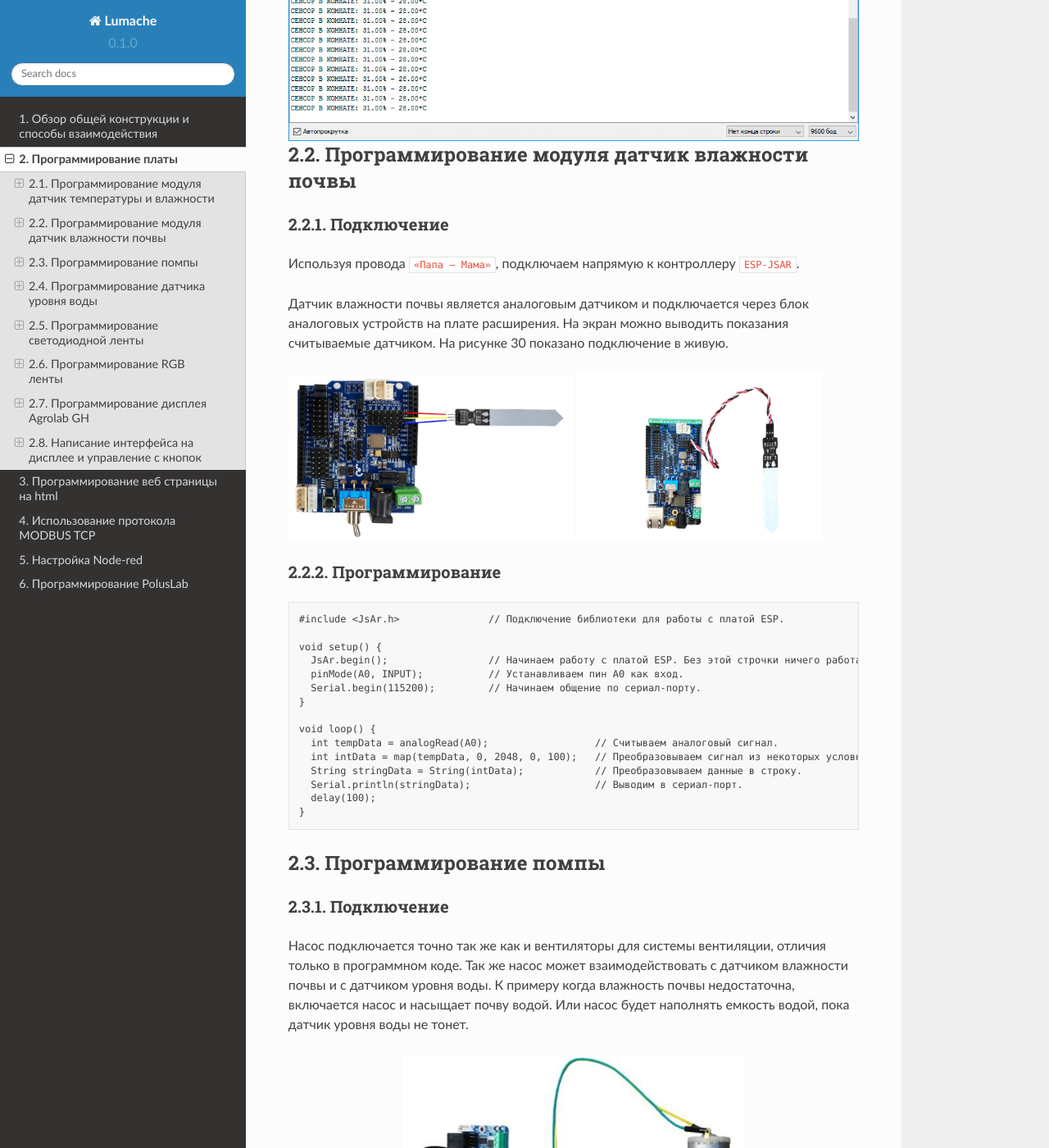
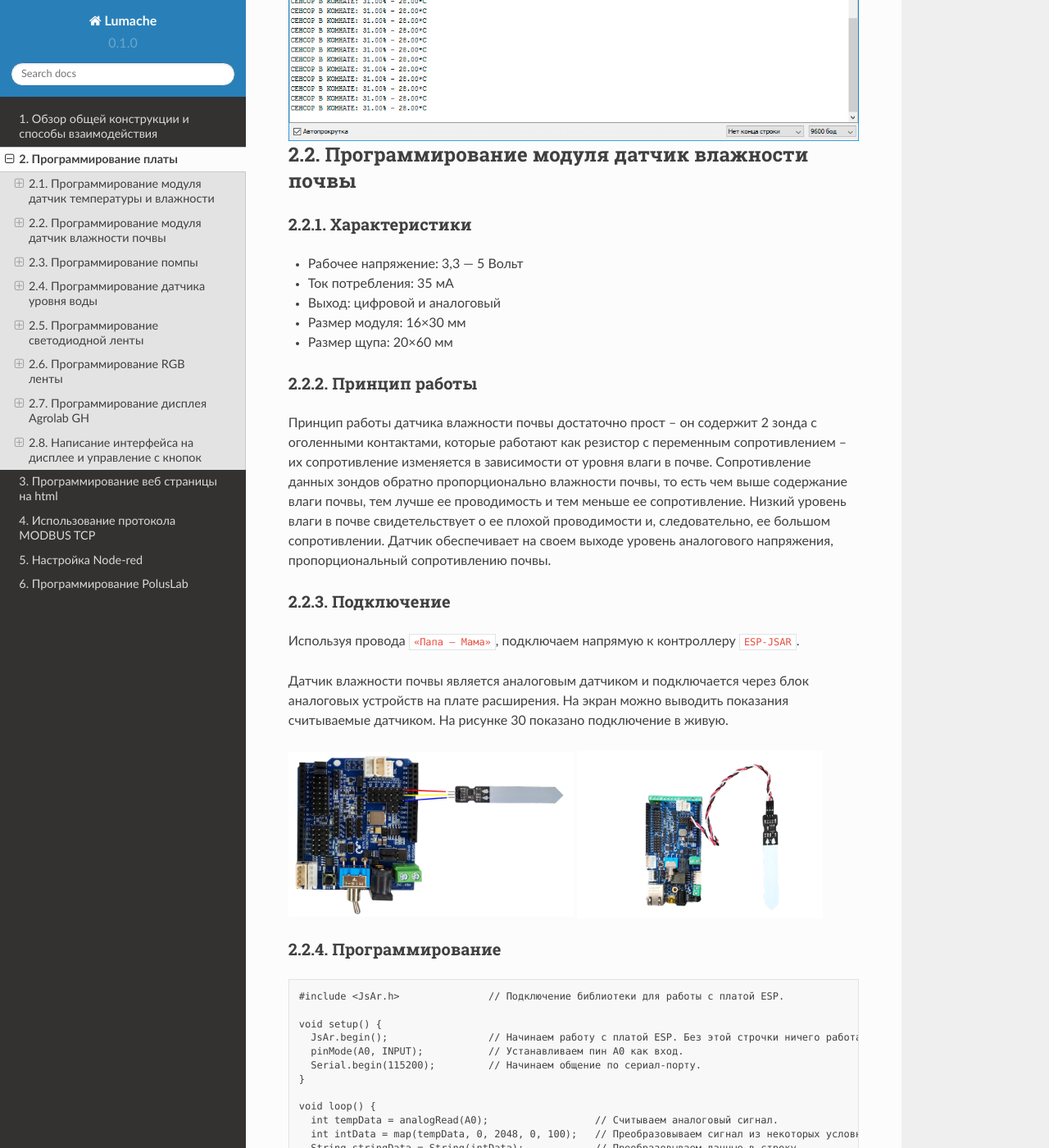
Before and after one commit to BBanwz/book_AL_GH, a Sphinx documentation site: the page built from docs/source/2/1.rst, in a window 1280 px wide and 1400 px high, scrolled down 2254 px. Shown: the whole window at 82% size. Built offline with Sphinx 7.4.7 and the Read the Docs theme 2.0.0, drawn with Linux system fonts in a browser that asks for light colours.

Commit message:
Update 1.rst

```diff
--- a/docs/source/2/1.rst
+++ b/docs/source/2/1.rst
@@ -81,6 +81,24 @@
 
 Программирование модуля датчик влажности почвы
 ----------------------------------------------
+
+Характеристики
+~~~~~~~~~~~~~~
+
+- Рабочее напряжение: 3,3 — 5 Вольт
+
+- Ток потребления: 35 мА
+
+- Выход: цифровой и аналоговый
+
+- Размер модуля: 16×30 мм
+
+- Размер щупа: 20×60 мм
+
+Принцип работы
+~~~~~~~~~~~~~~
+
+Принцип работы датчика влажности почвы достаточно прост – он содержит 2 зонда с оголенными контактами, которые работают как резистор с переменным сопротивлением – их сопротивление изменяется в зависимости от уровня влаги в почве. Сопротивление данных зондов обратно пропорционально влажности почвы, то есть чем выше содержание влаги почвы, тем лучше ее проводимость и тем меньше ее сопротивление. Низкий уровень влаги в почве свидетельствует о ее плохой проводимости и, следовательно, ее большом сопротивлении. Датчик обеспечивает на своем выходе уровень аналогового напряжения, пропорциональный сопротивлению почвы.
 
 Подключение
 ~~~~~~~~~~~
```
